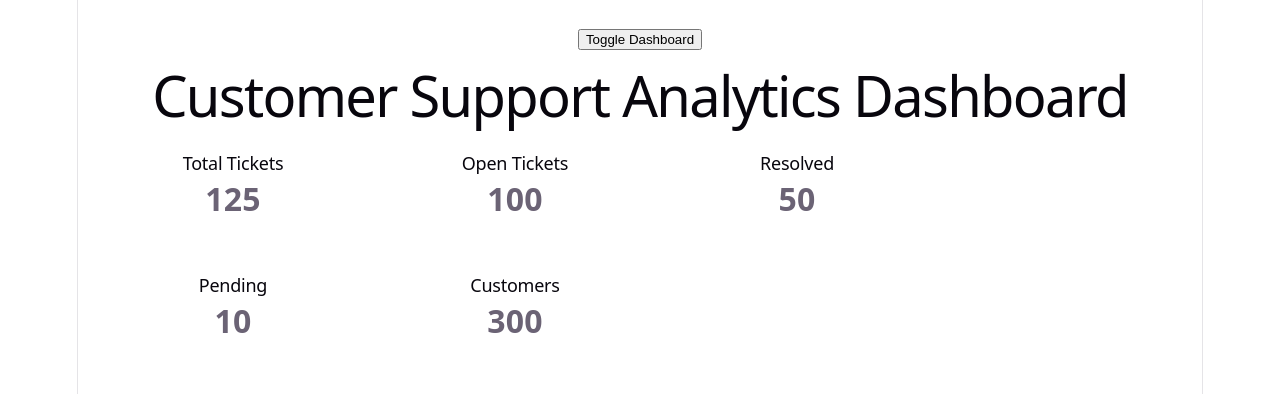
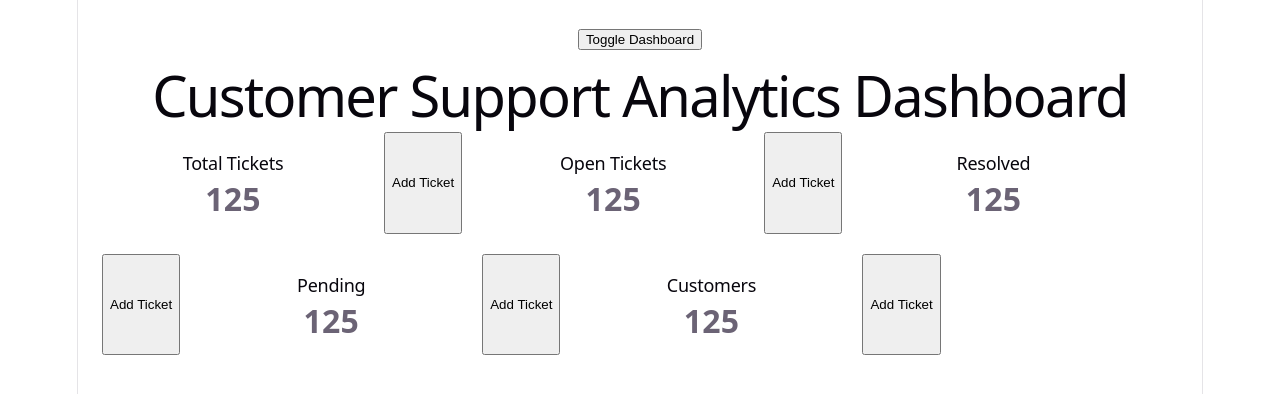
Before and after one commit to Mikita1012/customer-support-analytics-dashboard, a React (Vite) app: page / in a window 1280 px wide. Shown: the top 394 px of the page. Built offline with nearby package versions, Linux system fonts and the light colour scheme.

Commit message:
Day 7 - Add event handling and state updates

```diff
--- a/src/App.jsx
+++ b/src/App.jsx
@@ -6,7 +6,7 @@ import "./App.css";
 import MetricCard from "./components/MetricCard";
 
 function App() {
-  const [ticketCount, setTicketCount] = useState(25);
+  const [ticketCount, setTicketCount] = useState(125);
   const[showDashboard, setShowDashboard] = useState(true);
 
   const metrics = [
@@ -62,8 +62,13 @@ function App() {
         <div className="dashboard-cards">
           {
           metrics.map((metric, index) => (
-            <MetricCard key={index} title={metric.title} value={metric.value}  //For every metric inside metrics array create one MetricCard
+            <>
+            <MetricCard key={index} title={metric.title} value={ticketCount}  //For every metric inside metrics array create one MetricCard
           />
+          <button onClick={() => setTicketCount(ticketCount+1)}>
+            Add Ticket
+          </button>
+          </>
           ))}
         </div>
       ) : (
```
Also changed, not shown: 1 other file (tests, documents, lock files or other folders).
